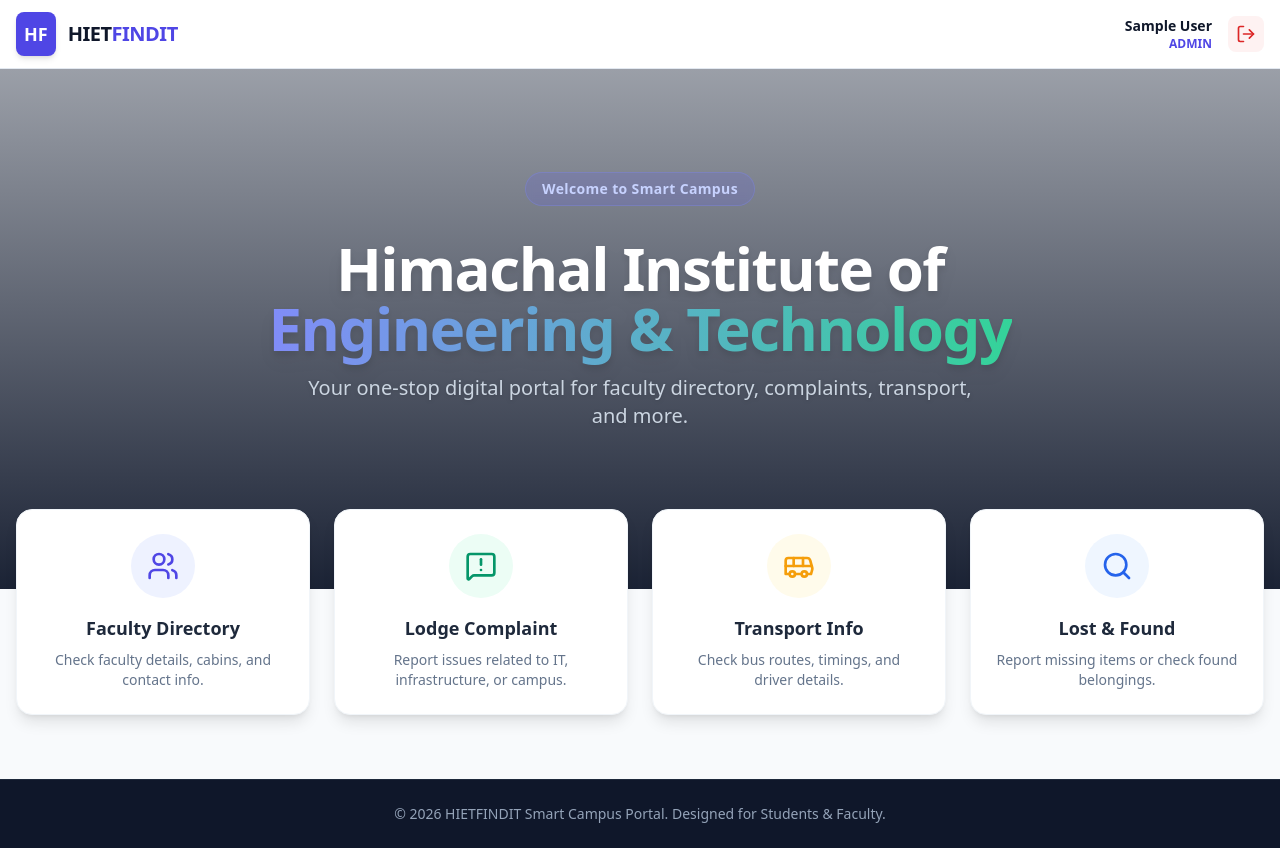
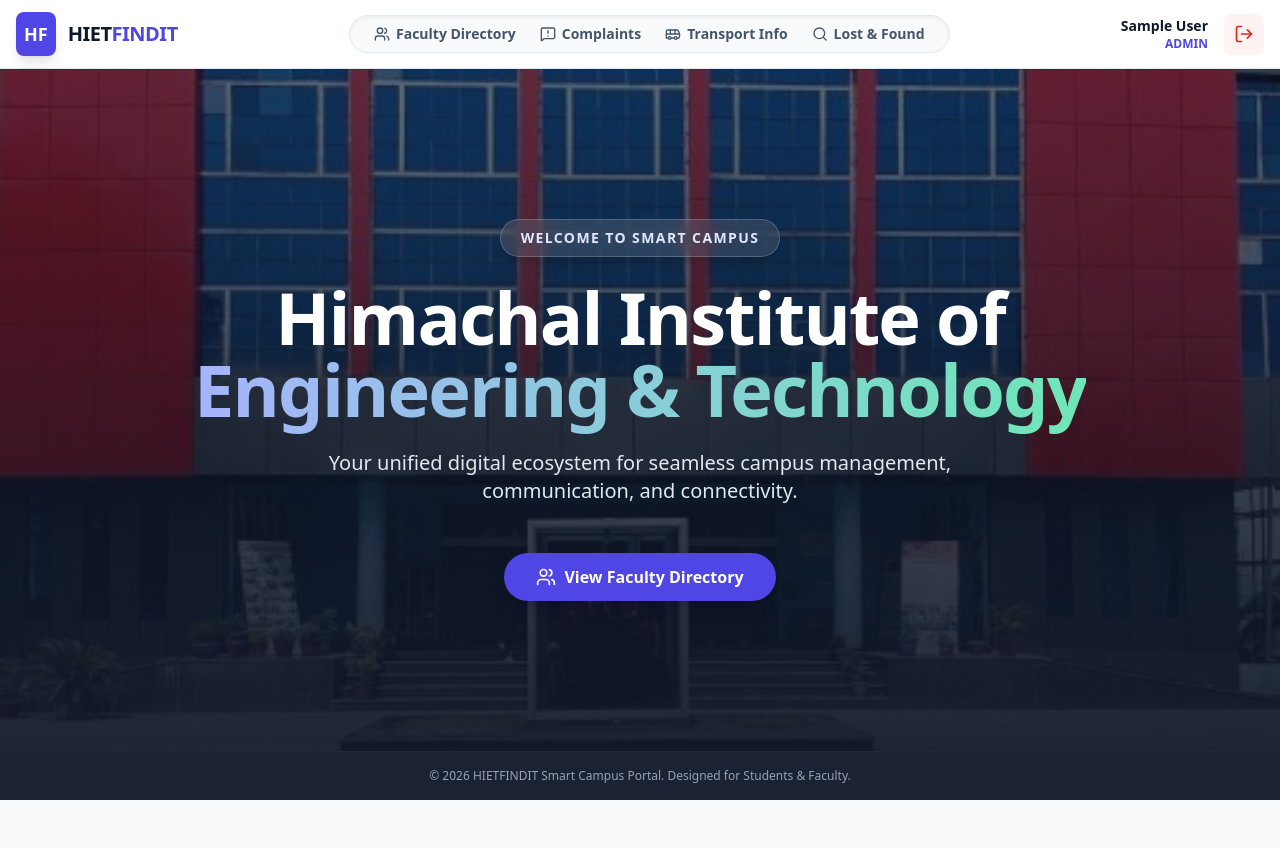
Before and after one commit to rakshitsharmaa695-debug/HIETFINDIT, a plain HTML site: page frontend/index.html in a window 1280 px wide. After the commit the page ends 800 px from the top, so only its background shows below. Drawn offline with nearby package versions, Linux system fonts and the light colour scheme; sample sign-in values are in the browser's storage.

Commit message:
updated backend

```diff
--- a/backend/server.js
+++ b/backend/server.js
@@ -55,7 +55,9 @@ app.post('/api/auth/register', async (req, res) => {
     );
     res.json(newUser.rows[0]);
   } catch (err) {
-    res.status(500).json({ error: 'User already exists or DB Error' });
+    // YAHAN CHANGE KIYA HAI: Ab ye frontend par seedha asli error bhejegaa
+    console.error("REGISTER ERROR:", err);
+    res.status(500).json({ error: err.message });
   }
 });
 
--- a/frontend/index.html
+++ b/frontend/index.html
@@ -7,33 +7,35 @@
   <script src="https://cdn.tailwindcss.com"></script>
   <script src="https://unpkg.com/lucide@latest"></script>
   <style>
-    /* Premium Parallax Background CSS */
+    /* Premium Parallax Background with Fallback */
     .hero-section {
-      background-image: linear-gradient(to bottom, rgba(15, 23, 42, 0.4), rgba(15, 23, 42, 0.95)), url('images/1789033601541.jpg');
+      background-color: #0f172a; /* Dark blue fallback color */
+      /* Yahan './' ka matlab hai ki photo index.html wale same folder mein hi hai */
+      background-image: linear-gradient(to bottom, rgba(15, 23, 42, 0.6), rgba(15, 23, 42, 0.95)), url('./1789033601541.jpg');
       background-size: cover;
       background-position: center;
-      background-attachment: fixed; /* Isse scroll karne par 3D jaisa effect aayega */
-    }
-
-    /* Smooth hover animation for cards */
-    .hover-card {
-      transition: all 0.3s ease;
-    }
-    .hover-card:hover {
-      transform: translateY(-10px);
-      box-shadow: 0 20px 25px -5px rgba(0, 0, 0, 0.1), 0 10px 10px -5px rgba(0, 0, 0, 0.04);
+      background-attachment: fixed;
     }
   </style>
 </head>
 <body class="bg-slate-50 text-slate-800 font-sans min-h-screen flex flex-col">
 
-  <!-- Top Navigation Bar -->
-  <nav class="bg-white/90 backdrop-blur-md border-b border-slate-200 sticky top-0 z-50">
+  <!-- Top Navigation Bar (Clean & Professional) -->
+  <nav class="bg-white/95 backdrop-blur-md border-b border-slate-200 sticky top-0 z-50 shadow-sm">
     <div class="max-w-7xl mx-auto px-4 py-3 flex items-center justify-between">
+
       <!-- Logo -->
       <div class="flex items-center space-x-3">
-        <div class="bg-indigo-600 p-2 rounded-lg text-white font-black text-lg shadow-md">HF</div>
+        <div class="bg-indigo-600 p-2 rounded-lg text-white font-black text-lg shadow-lg">HF</div>
         <span class="text-xl font-bold tracking-tight text-slate-900">HIET<span class="text-indigo-600">FINDIT</span></span>
+      </div>
+
+      <!-- Feature Menu (Top Center) -->
+      <div class="hidden lg:flex items-center space-x-6 bg-slate-50 px-6 py-2 rounded-full border border-slate-200 shadow-inner">
+         <a href="faculty-directory.html" class="text-slate-600 hover:text-indigo-600 font-bold text-sm flex items-center gap-1.5 transition"><i data-lucide="users" class="w-4 h-4"></i> Faculty Directory</a>
+         <a href="#" class="text-slate-600 hover:text-emerald-600 font-bold text-sm flex items-center gap-1.5 transition"><i data-lucide="message-square-warning" class="w-4 h-4"></i> Complaints</a>
+         <a href="#" class="text-slate-600 hover:text-amber-600 font-bold text-sm flex items-center gap-1.5 transition"><i data-lucide="bus" class="w-4 h-4"></i> Transport Info</a>
+         <a href="#" class="text-slate-600 hover:text-blue-600 font-bold text-sm flex items-center gap-1.5 transition"><i data-lucide="search" class="w-4 h-4"></i> Lost & Found</a>
       </div>
 
       <!-- User Profile & Logout -->
@@ -42,73 +44,44 @@
           <p id="userNameDisplay" class="text-sm font-bold text-slate-900">Loading...</p>
           <p id="userRoleDisplay" class="text-xs text-indigo-600 font-bold uppercase">Role</p>
         </div>
-        <button id="logoutBtn" class="bg-red-50 text-red-600 hover:bg-red-100 hover:text-red-700 p-2 rounded-lg transition" title="Logout">
+        <button id="logoutBtn" class="bg-red-50 text-red-600 hover:bg-red-100 hover:text-red-700 p-2.5 rounded-lg transition shadow-sm" title="Logout">
           <i data-lucide="log-out" class="w-5 h-5"></i>
         </button>
       </div>
     </div>
   </nav>
 
-  <!-- Main Hero Section with College Photo -->
-  <div class="hero-section min-h-[65vh] flex flex-col items-center justify-center text-white px-4 relative pt-10 pb-24">
-    <div class="max-w-4xl mx-auto text-center space-y-4">
-      <div class="inline-block bg-indigo-500/20 border border-indigo-400/30 backdrop-blur-sm px-4 py-1.5 rounded-full text-indigo-200 text-sm font-semibold mb-4 tracking-wide">
+  <!-- Main Hero Section (Full Screen College Background) -->
+  <div class="hero-section flex-grow flex flex-col items-center justify-center text-white px-4 relative">
+    <div class="max-w-4xl mx-auto text-center space-y-6">
+
+      <!-- Welcome Badge -->
+      <div class="inline-block bg-white/10 border border-white/20 backdrop-blur-md px-5 py-2 rounded-full text-indigo-100 text-sm font-bold tracking-widest uppercase shadow-lg">
         Welcome to Smart Campus
       </div>
-      <h1 class="text-4xl md:text-6xl font-black tracking-tight drop-shadow-lg leading-tight">
-        Himachal Institute of <br><span class="text-transparent bg-clip-text bg-gradient-to-r from-indigo-400 to-emerald-400">Engineering & Technology</span>
+
+      <!-- College Name -->
+      <h1 class="text-5xl md:text-7xl font-black tracking-tight drop-shadow-2xl leading-tight">
+        Himachal Institute of <br>
+        <span class="text-transparent bg-clip-text bg-gradient-to-r from-indigo-300 to-emerald-300">Engineering & Technology</span>
       </h1>
-      <p class="text-lg md:text-xl text-slate-300 font-medium max-w-2xl mx-auto mt-4 drop-shadow">
-        Your one-stop digital portal for faculty directory, complaints, transport, and more.
+
+      <!-- Subtitle -->
+      <p class="text-lg md:text-xl text-slate-200 font-medium max-w-2xl mx-auto drop-shadow-md">
+        Your unified digital ecosystem for seamless campus management, communication, and connectivity.
       </p>
-    </div>
-  </div>
 
-  <!-- Quick Access Cards (Floating over the image) -->
-  <div class="max-w-7xl mx-auto px-4 -mt-20 relative z-10 w-full mb-16 flex-grow">
-    <div class="grid grid-cols-1 md:grid-cols-2 lg:grid-cols-4 gap-6">
-
-      <!-- 1. Faculty Directory Card (LINK UPDATED HERE) -->
-      <a href="faculty-directory.html" class="hover-card bg-white rounded-2xl p-6 border border-slate-100 shadow-lg group flex flex-col items-center text-center cursor-pointer">
-        <div class="bg-indigo-50 p-4 rounded-full mb-4 group-hover:bg-indigo-600 group-hover:text-white transition-colors text-indigo-600">
-          <i data-lucide="users" class="w-8 h-8"></i>
-        </div>
-        <h3 class="text-lg font-bold text-slate-800 mb-2">Faculty Directory</h3>
-        <p class="text-sm text-slate-500">Check faculty details, cabins, and contact info.</p>
-      </a>
-
-      <!-- 2. Smart Complaints Card -->
-      <a href="#" class="hover-card bg-white rounded-2xl p-6 border border-slate-100 shadow-lg group flex flex-col items-center text-center cursor-pointer">
-        <div class="bg-emerald-50 p-4 rounded-full mb-4 group-hover:bg-emerald-600 group-hover:text-white transition-colors text-emerald-600">
-          <i data-lucide="message-square-warning" class="w-8 h-8"></i>
-        </div>
-        <h3 class="text-lg font-bold text-slate-800 mb-2">Lodge Complaint</h3>
-        <p class="text-sm text-slate-500">Report issues related to IT, infrastructure, or campus.</p>
-      </a>
-
-      <!-- 3. Transport Card -->
-      <a href="#" class="hover-card bg-white rounded-2xl p-6 border border-slate-100 shadow-lg group flex flex-col items-center text-center cursor-pointer">
-        <div class="bg-amber-50 p-4 rounded-full mb-4 group-hover:bg-amber-500 group-hover:text-white transition-colors text-amber-500">
-          <i data-lucide="bus" class="w-8 h-8"></i>
-        </div>
-        <h3 class="text-lg font-bold text-slate-800 mb-2">Transport Info</h3>
-        <p class="text-sm text-slate-500">Check bus routes, timings, and driver details.</p>
-      </a>
-
-      <!-- 4. Lost & Found Card -->
-      <a href="#" class="hover-card bg-white rounded-2xl p-6 border border-slate-100 shadow-lg group flex flex-col items-center text-center cursor-pointer">
-        <div class="bg-blue-50 p-4 rounded-full mb-4 group-hover:bg-blue-600 group-hover:text-white transition-colors text-blue-600">
-          <i data-lucide="search" class="w-8 h-8"></i>
-        </div>
-        <h3 class="text-lg font-bold text-slate-800 mb-2">Lost & Found</h3>
-        <p class="text-sm text-slate-500">Report missing items or check found belongings.</p>
-      </a>
-
+      <!-- Quick Action Buttons -->
+      <div class="flex flex-wrap justify-center gap-4 pt-6">
+        <a href="faculty-directory.html" class="bg-indigo-600 hover:bg-indigo-700 text-white px-8 py-3 rounded-full font-bold shadow-lg transition flex items-center gap-2">
+          <i data-lucide="users" class="w-5 h-5"></i> View Faculty Directory
+        </a>
+      </div>
     </div>
   </div>
 
   <!-- Footer -->
-  <footer class="bg-slate-900 text-slate-400 py-6 text-center text-sm border-t border-slate-800 mt-auto">
+  <footer class="bg-slate-900/95 backdrop-blur-md text-slate-400 py-4 text-center text-xs border-t border-slate-800 z-10 relative">
     <p>&copy; 2026 HIETFINDIT Smart Campus Portal. Designed for Students & Faculty.</p>
   </footer>
 
```
Also changed, not shown: frontend/1789033601541.jpg (added).
